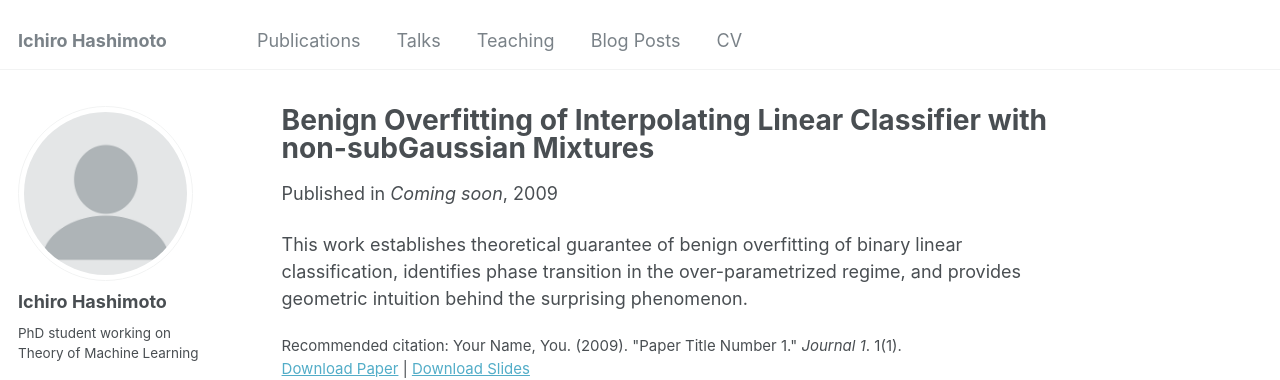
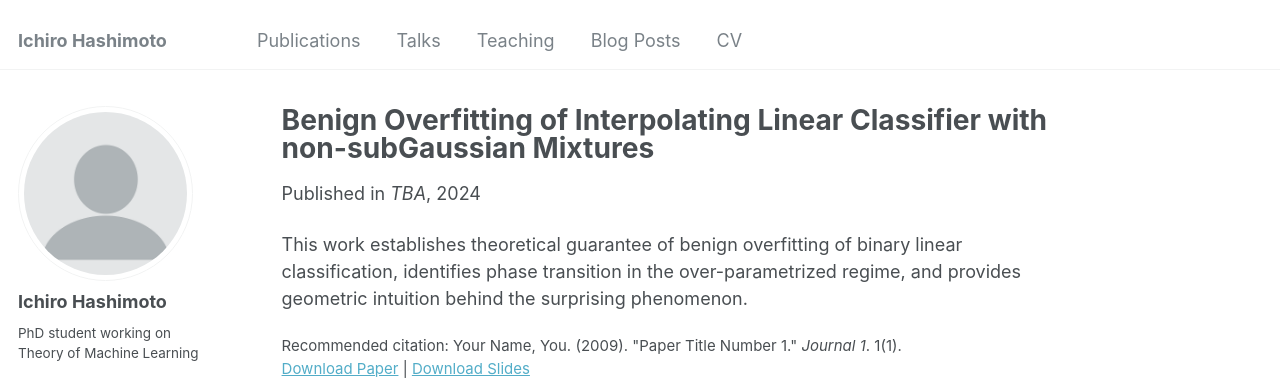
Before and after one commit to ichiro-h/ichiro-h.github.io, a Jekyll site: the page built from _publications/2024-09-01-Benign Overfitting Linear Classifier.md, in a window 1280 px wide and 943 px high. Shown: the top 380 px of the window. Built offline with Jekyll 4.4.1, drawn with Linux system fonts in a browser that asks for light colours.

Commit message:
Update 2024-09-01-Benign Overfitting Linear Classifier.md

```diff
--- a/_publications/2024-09-01-Benign Overfitting Linear Classifier.md
+++ b/_publications/2024-09-01-Benign Overfitting Linear Classifier.md
@@ -3,8 +3,8 @@ title: "Benign Overfitting of Interpolating Linear Classifier with non-subGaussi
 collection: publications
 permalink: /publication/2024-09-01-Benign-Overfitting-Linear-Classifier-number-1
 excerpt: 'This work establishes theoretical guarantee of benign overfitting of binary linear classification, identifies phase transition in the over-parametrized regime, and provides geometric intuition behind the surprising phenomenon.'
-date: 2009-10-01'
-venue: 'Coming soon'
+date: '2024-09-01'
+venue: 'TBA'
 slidesurl: 'http://academicpages.github.io/files/slides1.pdf'
 paperurl: 'http://academicpages.github.io/files/paper1.pdf'
 citation: 'Your Name, You. (2009). &quot;Paper Title Number 1.&quot; <i>Journal 1</i>. 1(1).'
```
